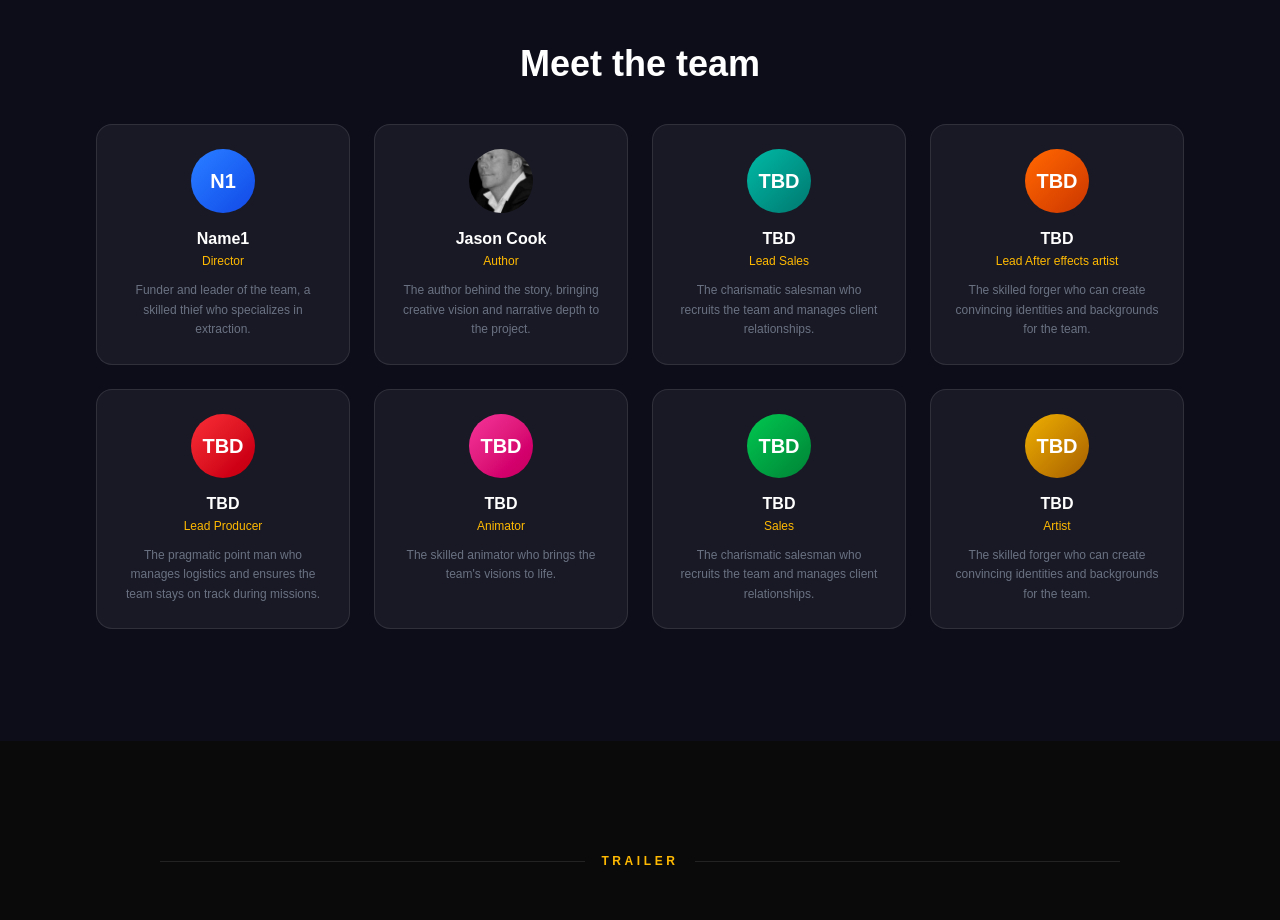
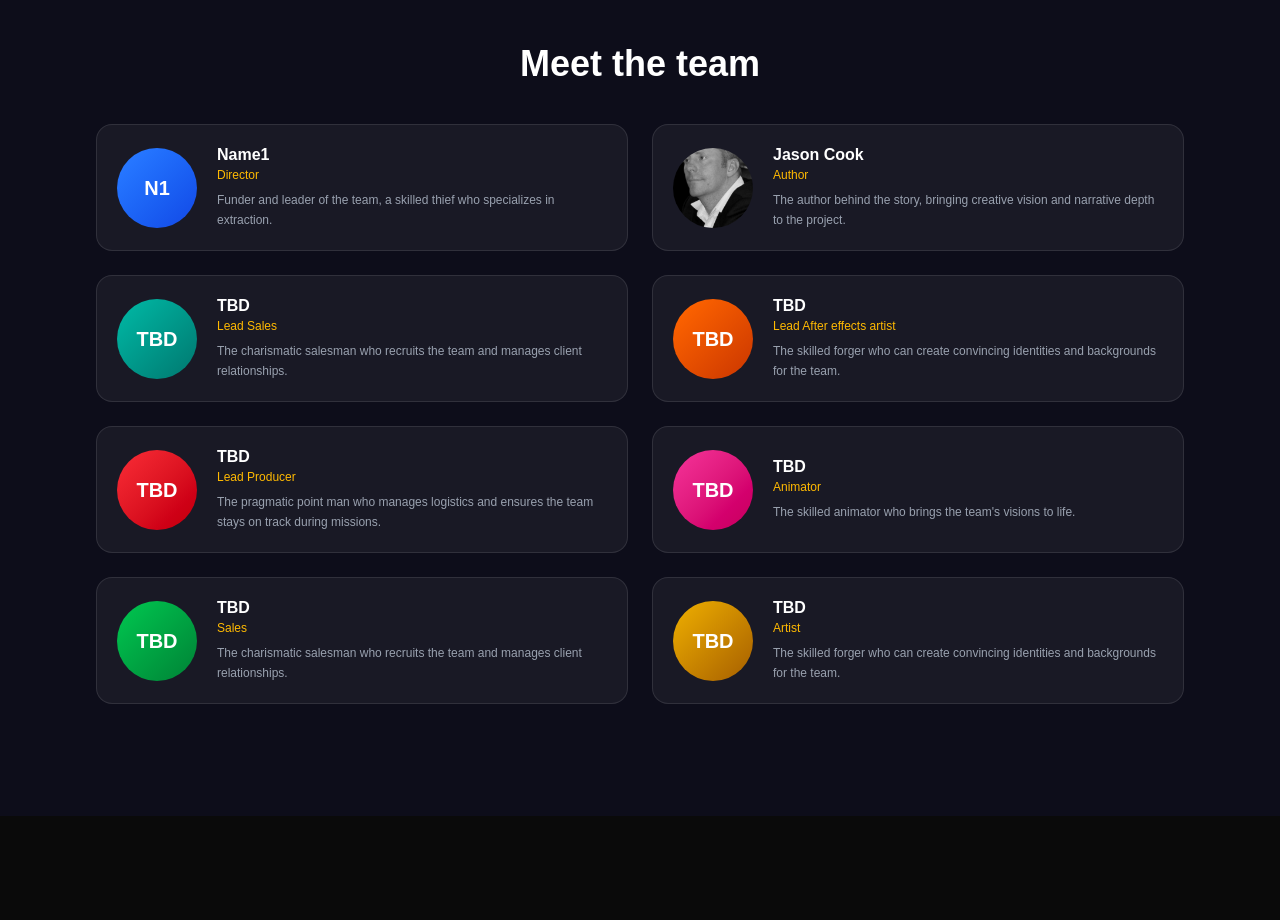
Before and after one commit to lamhoyin1234/Movie, a Next.js app: page / in a window 1280 px wide. Shown: the part 1680-2600 px from the top of the page. Built offline with nearby package versions, Linux system fonts and the light colour scheme.

Commit message:
fix: update Cast component layout and styling for improved presentation

```diff
--- a/src/components/Cast.tsx
+++ b/src/components/Cast.tsx
@@ -75,15 +75,15 @@ export default function Cast() {
           Meet the team
         </h3>
 
-        <div className="grid grid-cols-2 sm:grid-cols-3 lg:grid-cols-4 gap-4 sm:gap-6">
+        <div className="grid grid-cols-1 lg:grid-cols-2 gap-4 sm:gap-6">
           {castMembers.map((member, index) => (
             <div
               key={index}
-              className="group bg-white/5 border border-white/10 rounded-2xl p-4 sm:p-6 hover:bg-white/10 hover:border-amber-400/30 transition-all duration-300"
+              className="group bg-white/5 border border-white/10 rounded-2xl p-4 sm:p-5 hover:bg-white/10 hover:border-amber-400/30 transition-all duration-300 flex flex-row items-center gap-5"
             >
               {/* Avatar */}
               {"photo" in member ? (
-                <div className="w-14 h-14 sm:w-16 sm:h-16 rounded-full overflow-hidden mb-4 mx-auto">
+                <div className="w-20 h-20 shrink-0 rounded-full overflow-hidden">
                   {/* eslint-disable-next-line @next/next/no-img-element */}
                   <img
                     src={member.photo as string}
@@ -93,21 +93,24 @@ export default function Cast() {
                 </div>
               ) : (
                 <div
-                  className={`w-14 h-14 sm:w-16 sm:h-16 rounded-full bg-gradient-to-br ${member.color} flex items-center justify-center text-white font-bold text-xl mb-4 mx-auto`}
+                  className={`w-20 h-20 shrink-0 rounded-full bg-gradient-to-br ${member.color} flex items-center justify-center text-white font-bold text-xl`}
                 >
                   {member.initials}
                 </div>
               )}
 
-              <h4 className="text-white font-semibold text-sm sm:text-base text-center leading-tight mb-1">
+              {/* Info */}
+              <div className="flex-1 min-w-0">
+                <h4 className="text-white font-semibold text-base leading-tight mb-0.5">
                   {member.name}
                 </h4>
-              <p className="text-amber-400 text-xs font-medium text-center mb-3">
+                <p className="text-amber-400 text-xs font-medium mb-2">
                   {member.role}
                 </p>
-              <p className="text-gray-500 text-xs text-center leading-relaxed hidden sm:block">
+                <p className="text-gray-400 text-xs leading-relaxed">
                   {member.description}
                 </p>
+              </div>
             </div>
           ))}
         </div>
```
Lines whose indentation alone changed are shown as unchanged.
